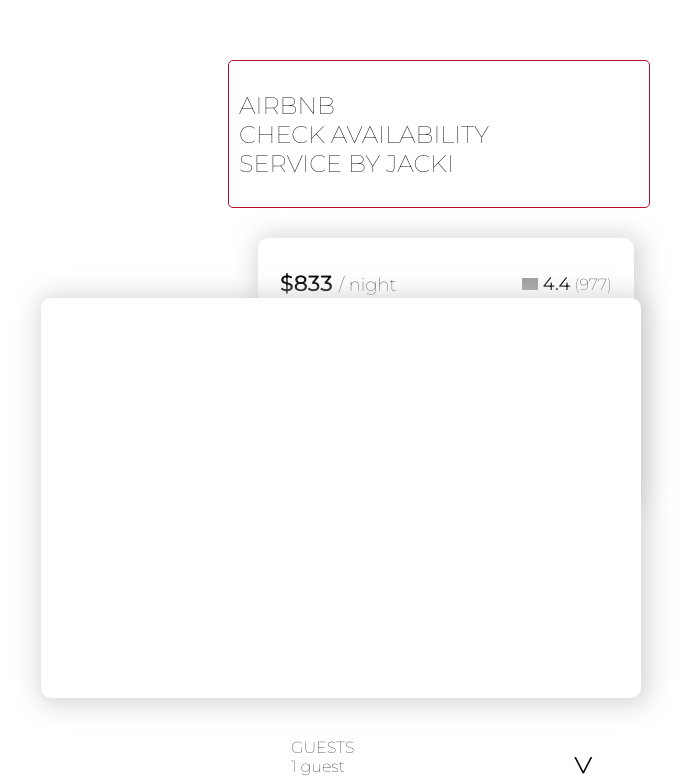
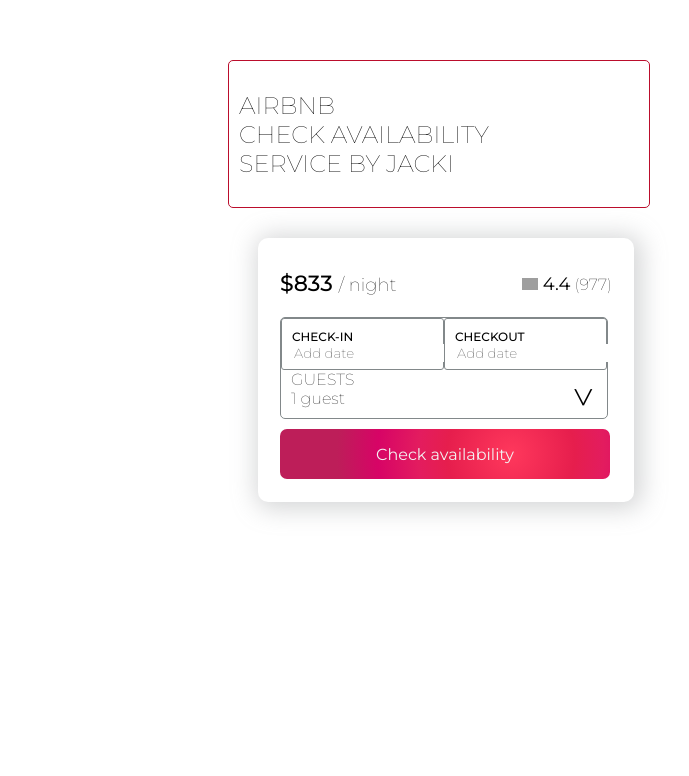
Before and after one commit to souperhost-3000/service-day-glow, a React app: page / in a window 1280 px wide. Shown: the part 112-888 px from the top of the page, without its empty margins (194-883 px from the left). After the commit the page ends 808 px from the top, so only its background shows below. Built offline with nearby package versions, Linux system fonts and the light colour scheme; no server answers; grey boxes are pictures that could not be loaded.

Commit message:
cal modal renders text and buttons onClick

```diff
--- a/client/src/components/Modals/CalModal.jsx
+++ b/client/src/components/Modals/CalModal.jsx
@@ -7,7 +7,7 @@
     return null;
   }
   return (
-    <div className="calMod">
+    <div className="bob">
       <span className="selectDates">Select Dates</span>
       <div className="cal">
         <Calendar />
--- a/client/src/styles/app.css
+++ b/client/src/styles/app.css
@@ -259,9 +259,9 @@
   visibility: visible;
   } */
 
-  .modal {
+  .bob {
     display: flexbox;
-    visibility: visible;
+    /* visibility: visible; */
 
     width: 600px;
     /* max-width: 100%; */
@@ -283,7 +283,7 @@
     box-shadow: 3px 2px 25px 5px #cacccdcb;
   }
 
-  .closed {
+  .closed-modal {
     display: none;
     visibility: hidden;
   }
```
